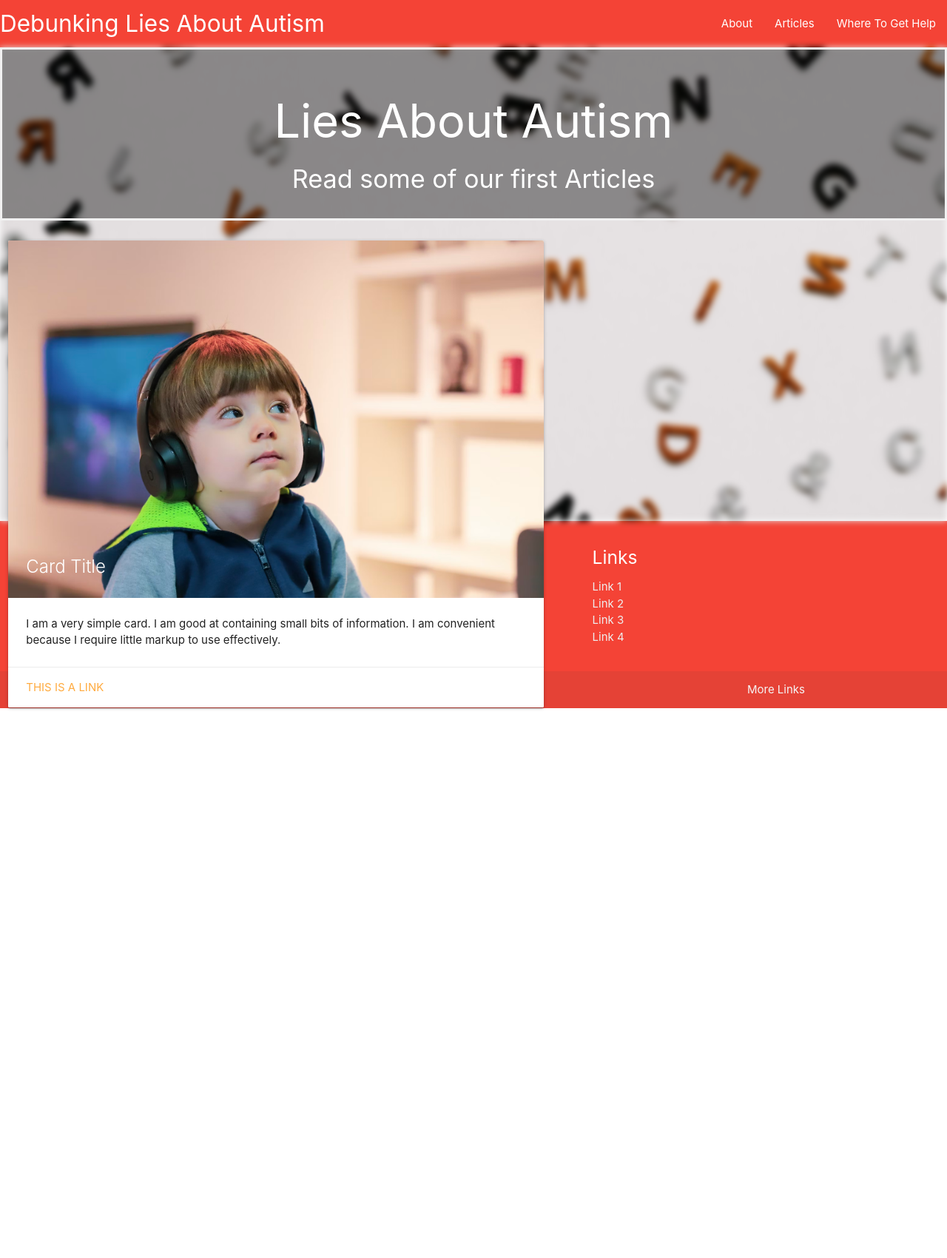
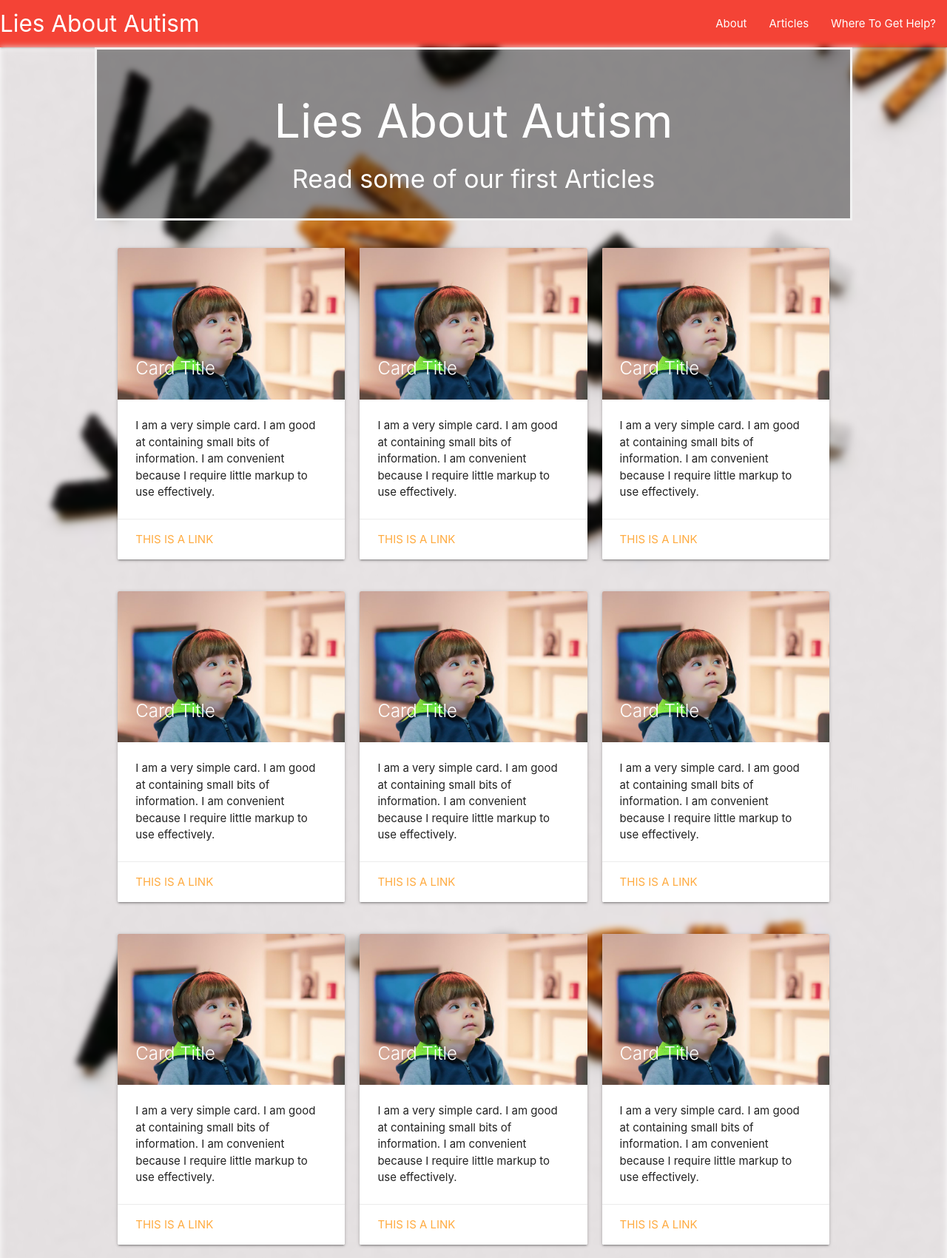
Before and after one commit to ItamarTati/debunking-autism-lies, a website built with Parcel: page index.html in a window 1280 px wide. Shown: the top 1700 px of the page at 74% size. Before the commit the page ends 991 px from the top, so only its background shows below. Built offline with nearby package versions, Linux system fonts and the light colour scheme.

Commit message:
quality changes to the background image

```diff
--- a/articleCard.js
+++ b/articleCard.js
@@ -1,6 +1,6 @@
 const template = document.createElement("template");
 template.innerHTML = `
-  <div class="row">
+<div>
     <div class="col s12 m7">
       <div class="card">
         <div class="card-image">
--- a/index.html
+++ b/index.html
@@ -24,7 +24,7 @@
   <body>
     <nav class="red">
       <div class="nav-wrapper">
-        <a href="#" class="brand-logo">Debunking Lies About Autism</a>
+        <a href="#" class="brand-logo">Lies About Autism</a>
         <a href="#" class="sidenav-trigger" data-target="mobile-nav">
           <i class="material-icons">menu</i>
         </a>
@@ -32,7 +32,7 @@
         <ul class="right hide-on-med-and-down">
           <li><a href="#">About</a></li>
           <li><a href="#">Articles</a></li>
-          <li><a href="#">Where To Get Help</a></li>
+          <li><a href="#">Where To Get Help?</a></li>
         </ul>
       </div>
     </nav>
@@ -40,7 +40,7 @@
     <ul class="sidenav" id="mobile-nav">
       <li><a href="#">About</a></li>
       <li><a href="#">Articles</a></li>
-      <li><a href="#">Where To Get Help</a></li>
+      <li><a href="#">Where To Get Help?</a></li>
     </ul>
 
     <section id="mainpage">
@@ -51,7 +51,33 @@
         <h4>Read some of our first Articles</h4>
       </div>
       <div id="articles">
-        <article-card image-src="./photo-1526662092594-e98c1e356d6a.avif">
+        <article-card image-src="./photo-1526662092594-e98c1e356d6a.avif" class="article">
+        </article-card>
+        <article-card image-src="./photo-1526662092594-e98c1e356d6a.avif" class="article">
+        </article-card>
+        <article-card image-src="./photo-1526662092594-e98c1e356d6a.avif" class="article">
+        </article-card>
+        <article-card image-src="./photo-1526662092594-e98c1e356d6a.avif" class="article">
+        </article-card>
+        <article-card image-src="./photo-1526662092594-e98c1e356d6a.avif" class="article">
+        </article-card>
+        <article-card image-src="./photo-1526662092594-e98c1e356d6a.avif" class="article">
+        </article-card>
+        <article-card image-src="./photo-1526662092594-e98c1e356d6a.avif" class="article">
+        </article-card>
+        <article-card image-src="./photo-1526662092594-e98c1e356d6a.avif" class="article">
+        </article-card>
+        <article-card image-src="./photo-1526662092594-e98c1e356d6a.avif" class="article">
+        </article-card>
+        <article-card image-src="./photo-1526662092594-e98c1e356d6a.avif" class="article">
+        </article-card>
+        <article-card image-src="./photo-1526662092594-e98c1e356d6a.avif" class="article">
+        </article-card>
+        <article-card image-src="./photo-1526662092594-e98c1e356d6a.avif" class="article">
+        </article-card>
+        <article-card image-src="./photo-1526662092594-e98c1e356d6a.avif" class="article">
+        </article-card>
+        <article-card image-src="./photo-1526662092594-e98c1e356d6a.avif" class="article">
         </article-card>
       </div>
     </div>
@@ -89,7 +115,7 @@
         </div>
         <div class="footer-copyright">
           <div class="container">
-            © 2014 Copyright Text
+            © 2024 Copyright Text
             <a class="grey-text text-lighten-4 right" href="#!">More Links</a>
           </div>
         </div>
--- a/script.js
+++ b/script.js
@@ -6,6 +6,21 @@ document.addEventListener('DOMContentLoaded', function() {
     };
     // M is a global variable created in materialize/js/materialize.min.js, which is a bad practice :(
     const sidenavInstance = M.Sidenav.init(sidenavElement, sidenavOptions);
-
     sidenavInstance.close();
 });
+
+function updateBackgroundHeight() {
+  const getContentSize = document.querySelectorAll('.content')[0].clientHeight;
+  const backgroundElement = document.querySelectorAll('.background')[0];
+  const screenSize = screen.height;
+  const biggerSize = Math.max(getContentSize, screenSize);
+  backgroundElement.style.height = biggerSize + 'px';
+}
+
+window.addEventListener('load', function() {
+  updateBackgroundHeight();
+});
+
+window.addEventListener('resize', function() {
+  updateBackgroundHeight();
+});
--- a/styles.css
+++ b/styles.css
@@ -1,3 +1,5 @@
+
+
 h1,
 h2,
 p {
@@ -18,17 +20,17 @@ p {
   display: flex;
   flex-direction: column;
   z-index: 1;
-  height: 30vh;
   justify-content: space-between;
+  width: 80%;
 }
 .background {
-  height: 80vh;
   width: 100%;
   background: url("./photo-1620302044865-d934e46372b7.avif");
   background-repeat: no-repeat;
   background-position: center;
   background-size: cover;
   filter: blur(4px);
+
 }
 
 .call2action {
@@ -41,3 +43,33 @@ p {
   text-align: center;
   margin-bottom: 20px;
 }
+
+#articles {
+  display: flex;
+  flex-wrap: wrap;
+  flex-direction: row;
+  justify-content: center;
+
+}
+
+.article {
+  margin: 10px;
+}
+
+@media screen and (max-width: 768px) {
+  .article {
+    width: 100%;
+  }
+}
+
+@media screen and (min-width: 769px) and (max-width: 1024px) {
+  .article {
+    width: 45%;
+  }
+}
+
+@media screen and (min-width: 1025px) {
+  .article {
+    width: 30%;
+  }
+}
```
